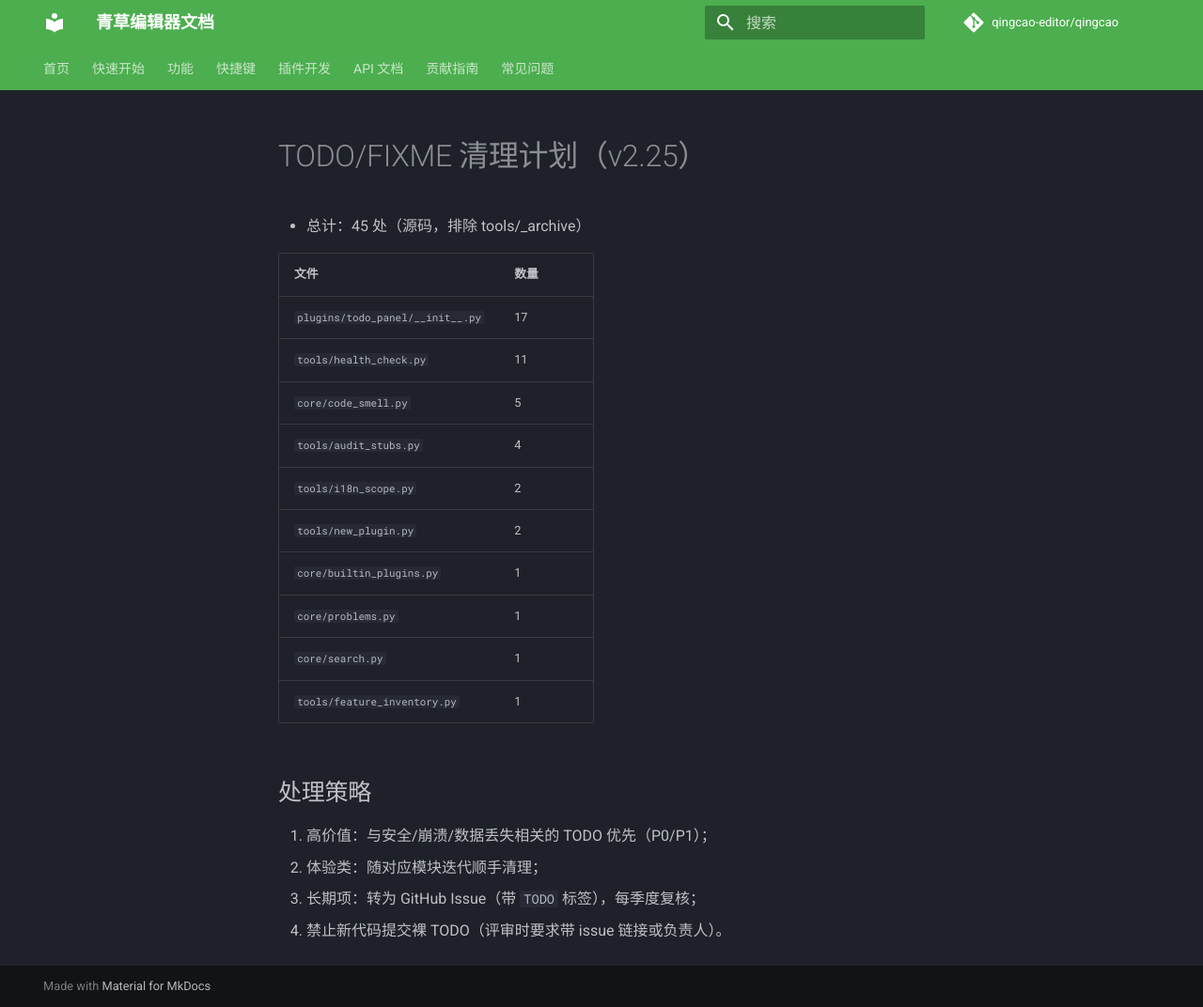
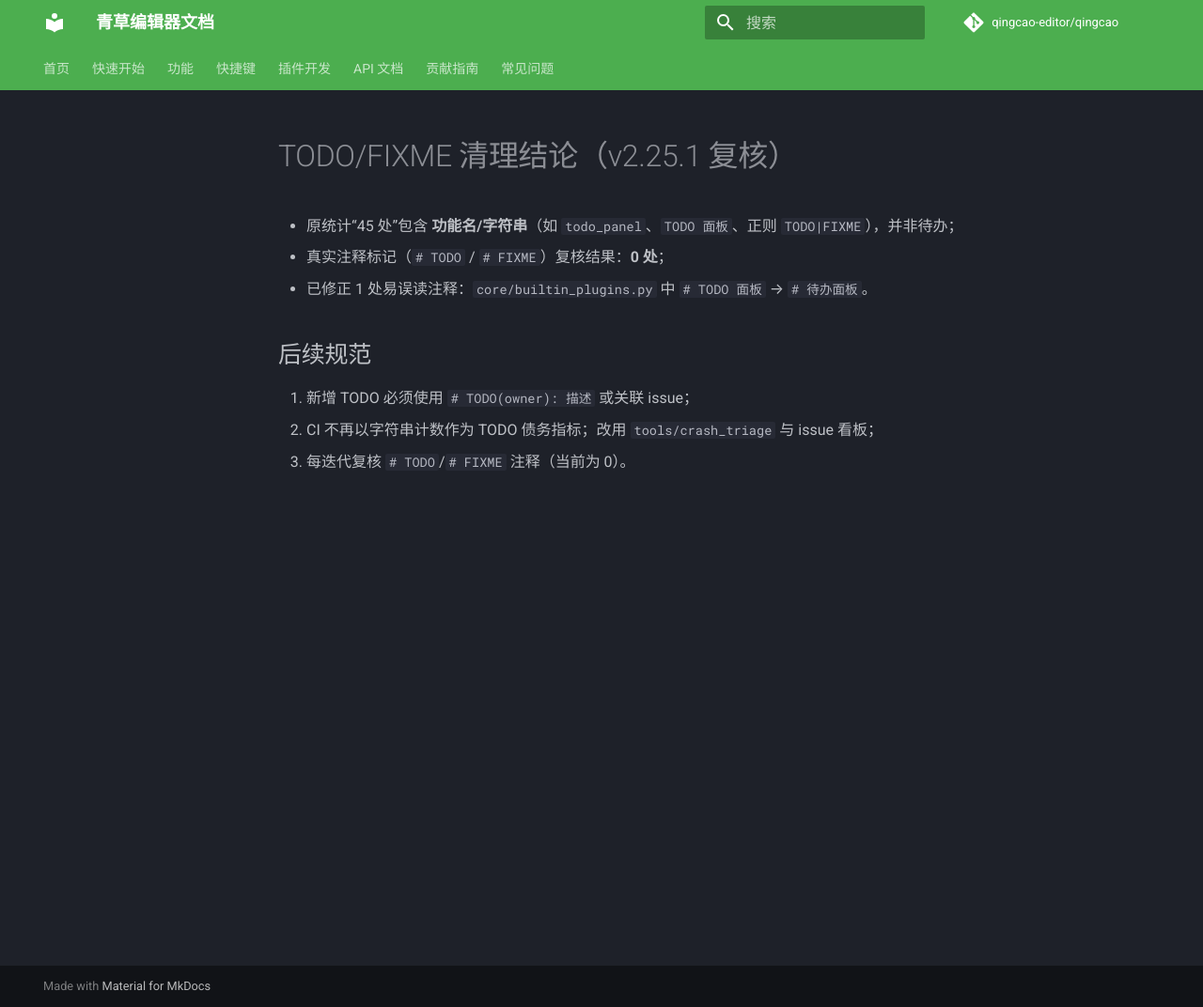
Before and after one commit to TomJerryGit/qingcao, an MkDocs documentation site: the page built from docs/todo_cleanup_v2.25.md, in a window 1280 px wide and 1072 px high. Shown: the whole window at 94% size. Built offline with MkDocs 1.6.1 and Material for MkDocs 9.7.7, drawn with Linux system fonts in a browser that asks for light colours; comment, search, counter and statistics services are not loaded.

```diff
--- a/docs/todo_cleanup_v2.25.md
+++ b/docs/todo_cleanup_v2.25.md
@@ -1,23 +1,11 @@
-# TODO/FIXME 清理计划（v2.25）
+# TODO/FIXME 清理结论（v2.25.1 复核）
 
-- 总计：45 处（源码，排除 tools/_archive）
+- 原统计“45 处”包含 **功能名/字符串**（如 `todo_panel`、`TODO 面板`、正则 `TODO|FIXME`），并非待办；
+- 真实注释标记（`# TODO` / `# FIXME`）复核结果：**0 处**；
+- 已修正 1 处易误读注释：`core/builtin_plugins.py` 中 `# TODO 面板` → `# 待办面板`。
 
-| 文件 | 数量 |
-|---|---|
-| `plugins/todo_panel/__init__.py` | 17 |
-| `tools/health_check.py` | 11 |
-| `core/code_smell.py` | 5 |
-| `tools/audit_stubs.py` | 4 |
-| `tools/i18n_scope.py` | 2 |
-| `tools/new_plugin.py` | 2 |
-| `core/builtin_plugins.py` | 1 |
-| `core/problems.py` | 1 |
-| `core/search.py` | 1 |
-| `tools/feature_inventory.py` | 1 |
+## 后续规范
 
-## 处理策略
-
-1. 高价值：与安全/崩溃/数据丢失相关的 TODO 优先（P0/P1）；
-2. 体验类：随对应模块迭代顺手清理；
-3. 长期项：转为 GitHub Issue（带 `TODO` 标签），每季度复核；
-4. 禁止新代码提交裸 TODO（评审时要求带 issue 链接或负责人）。
+1. 新增 TODO 必须使用 `# TODO(owner): 描述` 或关联 issue；
+2. CI 不再以字符串计数作为 TODO 债务指标；改用 `tools/crash_triage` 与 issue 看板；
+3. 每迭代复核 `# TODO`/`# FIXME` 注释（当前为 0）。
--- a/version.py
+++ b/version.py
@@ -21,7 +21,7 @@ P1-1 修复（版本漂移）：
     python release.py bump patch   # 同步 VERSION 文件
 """
 
-__version__ = "2.25.0"
+__version__ = "2.25.1"
 
 # 打包/安装器读取的别名（部分脚本历史上叫 APP_VERSION / VERSION）
 APP_VERSION = __version__
```
Also changed, not shown: CHANGELOG.md (+2 -0 lines), README.md (+4 -4 lines), docs/release_notes_v2.25.1.md (added, +19 -0 lines), docs/roadmap_v2.26.md (+2 -2 lines), 4 other files.
